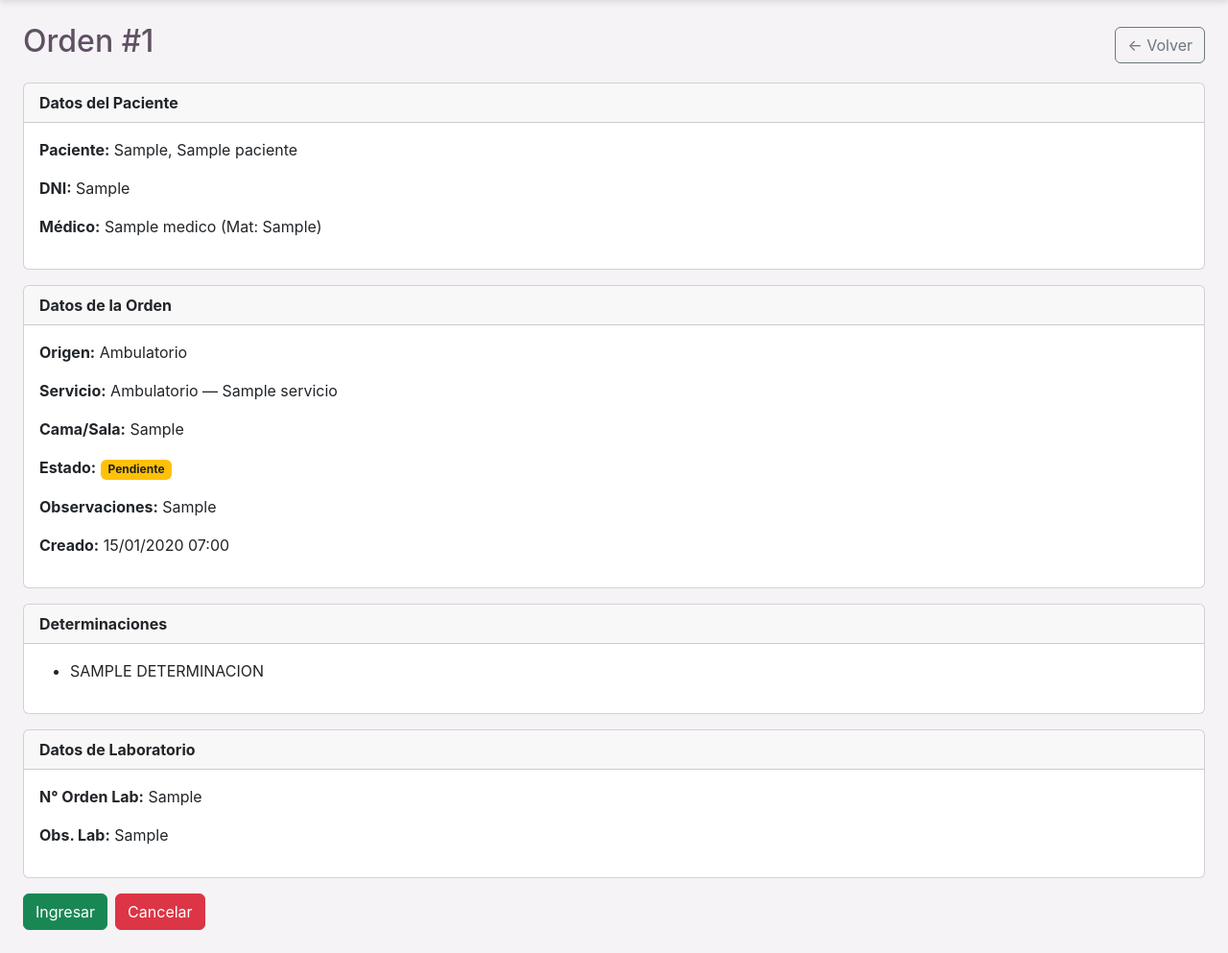
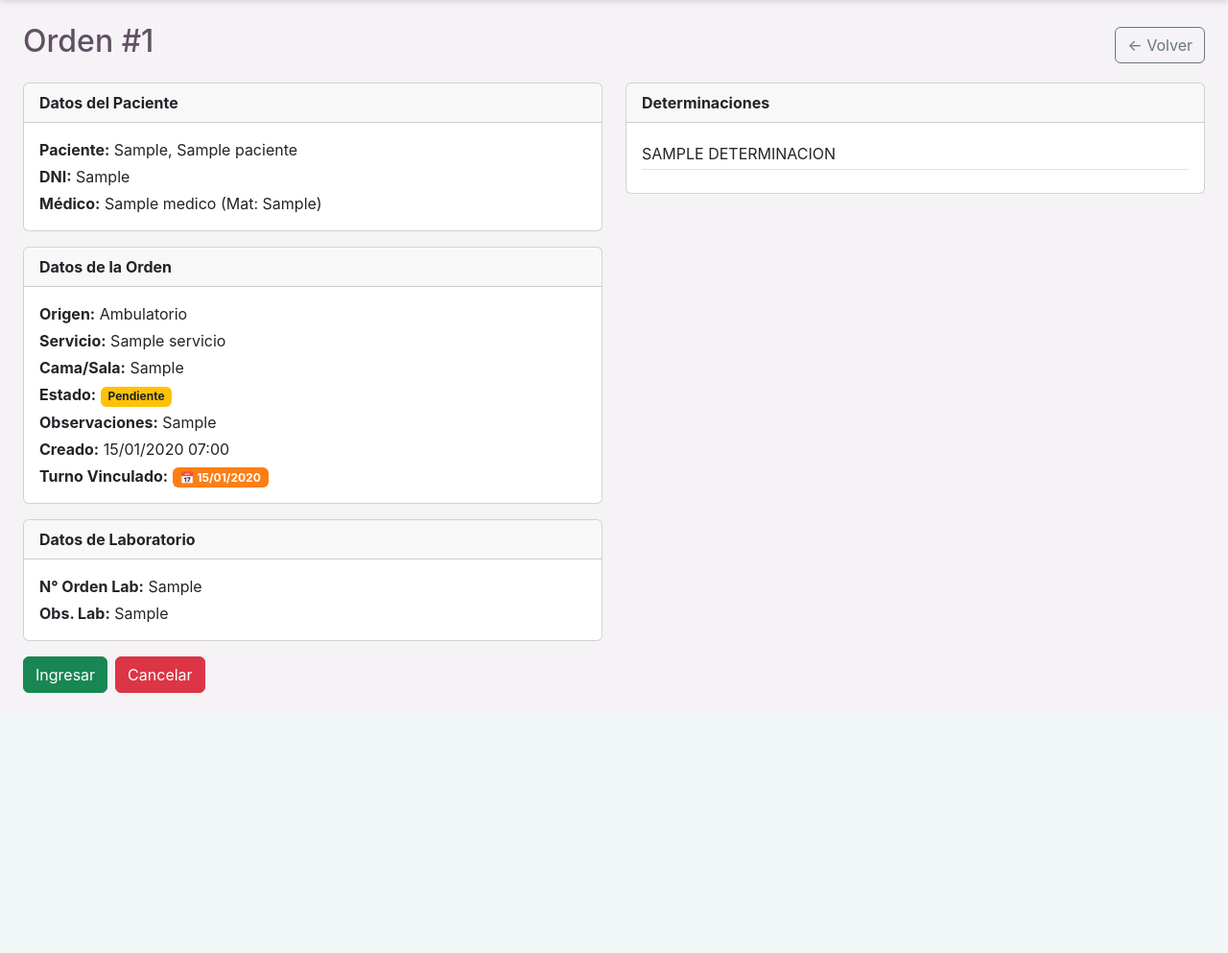
Before and after one commit to maurohcardona/calendario, a Django app: page /ordenes/1/ in a window 1280 px wide. Shown: the part 54-1047 px from the top of the page at 96% size. After the commit the page ends 776 px from the top, so only its background shows below. Run offline with Django 5.2, Linux system fonts and the light colour scheme; a user stored in the database is signed in; tables that the repository leaves empty hold one stand-in row (values such as "Sample post"); data that the repository does not hold is empty; parts of the project's set-up code (start-up, migrations or seed data) failed here and were passed over; some libraries are stand-ins or nearby versions.

Commit message:
feat(ordenes): paginación, columna servicio/cama y detalle en dos columnas
- Paginación server-side en mis_ordenes y todas_ordenes (10 items/página)
- Paginador se oculta con JS cuando hay filtros AJAX activos en mis_ordenes
- Paginador preserva filtros GET en todas_ordenes
- Columna 'Servicio / Cama' en todas_ordenes: muestra nombre sin origen, cama debajo
- Detalle orden dividido en dos columnas: datos/paciente izquierda, determinaciones derecha
- select_related en detalle_orden para evitar N+1
- Columna 'Creada' con fecha+hora en cola_laboratorio reemplaza columna 'Hora'
- Botón '+ Nueva Orden' eliminado de mis_ordenes y todas_ordenes

```diff
--- a/ordenes/templates/ordenes/cola_laboratorio.html
+++ b/ordenes/templates/ordenes/cola_laboratorio.html
@@ -128,8 +128,8 @@
               <th>DNI</th>
               <th>Médico</th>
               <th>Servicio</th>
+              <th>Creada</th>
               <th>Fecha Prog.</th>
-              <th>Hora</th>
               <th>Acciones</th>
             </tr>
           </thead>
@@ -144,6 +144,7 @@
               <td>{{ orden.paciente.iden }}</td>
               <td>{{ orden.medico }}</td>
               <td>{{ orden.servicio|default:"-" }}</td>
+              <td><small class="text-muted">{{ orden.fecha_creacion|date:"d/m/Y H:i" }}</small></td>
               <td>
                 {% if orden.tipo_origen == 'ORDENES_PROGRAMADAS' and orden.fecha_programada %}
                   <span class="badge bg-light text-dark border">{{ orden.fecha_programada|date:"d/m/Y" }}</span>
@@ -151,7 +152,6 @@
                   —
                 {% endif %}
               </td>
-              <td>{{ orden.fecha_creacion|date:"H:i" }}</td>
               <td>
                 {% if orden.tipo_origen == 'AMBULATORIO' %}
                   <a href="{% url 'ordenes:vincular_turno' orden.pk %}" class="btn btn-sm btn-primary">Turno</a>
--- a/ordenes/templates/ordenes/detalle_orden.html
+++ b/ordenes/templates/ordenes/detalle_orden.html
@@ -5,21 +5,26 @@
   <a href="{% url 'ordenes:mis_ordenes' %}" class="btn btn-outline-secondary">← Volver</a>
 </div>
 
+<div class="row g-4">
+
+  {# ── COLUMNA IZQUIERDA: Paciente + Datos de la Orden ── #}
+  <div class="col-md-6">
+
     <div class="card mb-3">
       <div class="card-header fw-bold">Datos del Paciente</div>
       <div class="card-body">
-    <p><strong>Paciente:</strong> {{ orden.paciente.nombre_completo }}</p>
-    <p><strong>DNI:</strong> {{ orden.paciente.iden }}</p>
-    <p><strong>Médico:</strong> {{ orden.medico }}</p>
+        <p class="mb-1"><strong>Paciente:</strong> {{ orden.paciente.nombre_completo }}</p>
+        <p class="mb-1"><strong>DNI:</strong> {{ orden.paciente.iden }}</p>
+        <p class="mb-0"><strong>Médico:</strong> {{ orden.medico }}</p>
       </div>
     </div>
 
     <div class="card mb-3">
       <div class="card-header fw-bold">Datos de la Orden</div>
       <div class="card-body">
-    <p><strong>Origen:</strong> {{ orden.get_tipo_origen_display }}</p>
+        <p class="mb-1"><strong>Origen:</strong> {{ orden.get_tipo_origen_display }}</p>
         {% if orden.tipo_origen == 'ORDENES_PROGRAMADAS' %}
-      <p><strong>Fecha Programada:</strong>
+          <p class="mb-1"><strong>Fecha Programada:</strong>
             {% if orden.fecha_programada %}
               <span class="badge bg-light text-dark border">📅 {{ orden.fecha_programada|date:"d/m/Y" }}</span>
             {% else %}
@@ -27,11 +32,17 @@
             {% endif %}
           </p>
         {% endif %}
-    {% if orden.servicio %}<p><strong>Servicio:</strong> {{ orden.servicio }}</p>{% endif %}
-    {% if orden.sala %}<p><strong>Cama/Sala:</strong> {{ orden.sala }}</p>{% endif %}
-    <p><strong>Estado:</strong>
+        {% if orden.servicio %}
+          <p class="mb-1"><strong>Servicio:</strong> {{ orden.servicio.nombre }}</p>
+        {% endif %}
+        {% if orden.sala %}
+          <p class="mb-1"><strong>Cama/Sala:</strong> {{ orden.sala }}</p>
+        {% endif %}
+        <p class="mb-1"><strong>Estado:</strong>
           {% if orden.estado == 'PENDIENTE' %}
             <span class="badge bg-warning text-dark">Pendiente</span>
+          {% elif orden.estado == 'TURNO' %}
+            <span class="badge" style="background-color:#fd7e14;color:white;">Turno Asignado</span>
           {% elif orden.estado == 'INGRESADA' %}
             <span class="badge bg-info text-dark">Ingresada</span>
           {% elif orden.estado == 'COMPLETADA' %}
@@ -40,27 +51,16 @@
             <span class="badge bg-danger">Cancelada</span>
           {% endif %}
         </p>
-    {% if orden.observaciones %}<p><strong>Observaciones:</strong> {{ orden.observaciones }}</p>{% endif %}
-    <p><strong>Creado:</strong> {{ orden.fecha_creacion|date:"d/m/Y H:i" }}</p>
-  </div>
-</div>
-
-<div class="card mb-3">
-  <div class="card-header fw-bold">Determinaciones</div>
-  <div class="card-body">
-    {% if orden.determinaciones.all %}
-      <ul>
-        {% for det in orden.determinaciones.all %}
-          <li>{{ det.nombre|upper }}</li>
-        {% endfor %}
-      </ul>
+        {% if orden.observaciones %}
+          <p class="mb-1"><strong>Observaciones:</strong> {{ orden.observaciones }}</p>
         {% endif %}
-    {% if orden.determinaciones_complejas.all %}
-      <ul>
-        {% for det in orden.determinaciones_complejas.all %}
-          <li>{{ det.nombre|upper }}</li>
-        {% endfor %}
-      </ul>
+        <p class="mb-1"><strong>Creado:</strong> {{ orden.fecha_creacion|date:"d/m/Y H:i" }}</p>
+        {% if orden.turno %}
+          <p class="mb-0"><strong>Turno Vinculado:</strong>
+            <span class="badge" style="background-color:#fd7e14;color:white;">
+              📅 {{ orden.turno.fecha|date:"d/m/Y" }}
+            </span>
+          </p>
         {% endif %}
       </div>
     </div>
@@ -69,14 +69,14 @@
     <div class="card mb-3">
       <div class="card-header fw-bold">Datos de Laboratorio</div>
       <div class="card-body">
-    {% if orden.numero_orden_lab %}<p><strong>N° Orden Lab:</strong> {{ orden.numero_orden_lab }}</p>{% endif %}
-    {% if orden.observaciones_lab %}<p><strong>Obs. Lab:</strong> {{ orden.observaciones_lab }}</p>{% endif %}
+        {% if orden.numero_orden_lab %}<p class="mb-1"><strong>N° Orden Lab:</strong> {{ orden.numero_orden_lab }}</p>{% endif %}
+        {% if orden.observaciones_lab %}<p class="mb-0"><strong>Obs. Lab:</strong> {{ orden.observaciones_lab }}</p>{% endif %}
       </div>
     </div>
     {% endif %}
 
     {% if es_operador_lab %}
-<div class="d-flex gap-2 mt-3">
+    <div class="d-flex gap-2">
       {% if orden.puede_ingresar %}
         <a href="{% url 'ordenes:ingresar_orden' orden.pk %}" class="btn btn-success">Ingresar</a>
         <a href="{% url 'ordenes:cancelar_orden' orden.pk %}" class="btn btn-danger">Cancelar</a>
@@ -90,4 +90,38 @@
       {% endif %}
     </div>
     {% endif %}
+
+  </div>{# fin col izquierda #}
+
+  {# ── COLUMNA DERECHA: Determinaciones ── #}
+  <div class="col-md-6">
+    <div class="card">
+      <div class="card-header fw-bold">Determinaciones</div>
+      <div class="card-body">
+        {% with dets=orden.determinaciones.all complejas=orden.determinaciones_complejas.all %}
+        {% if dets or complejas %}
+          {% if dets %}
+            <ul class="list-unstyled mb-2">
+              {% for det in dets %}
+                <li class="py-1 border-bottom">{{ det.nombre|upper }}</li>
+              {% endfor %}
+            </ul>
+          {% endif %}
+          {% if complejas %}
+            {% if dets %}<p class="small text-muted text-uppercase mt-3 mb-1" style="letter-spacing:.05em;">Complejas</p>{% endif %}
+            <ul class="list-unstyled mb-0">
+              {% for det in complejas %}
+                <li class="py-1 border-bottom">{{ det.nombre|upper }}</li>
+              {% endfor %}
+            </ul>
+          {% endif %}
+        {% else %}
+          <p class="text-muted mb-0">Sin determinaciones cargadas.</p>
+        {% endif %}
+        {% endwith %}
+      </div>
+    </div>
+  </div>{# fin col derecha #}
+
+</div>{# fin row #}
 {% endblock %}
--- a/ordenes/views.py
+++ b/ordenes/views.py
@@ -1,6 +1,7 @@
 import json
 
 from django.contrib import messages
+from django.core.paginator import Paginator
 from django.contrib.auth.decorators import login_required
 from django.contrib.auth.views import LoginView as DjangoLoginView
 from django.db.models import Q
@@ -344,11 +345,13 @@ def crear_orden_programada(request):
 @medico_requerido
 @medico_requerido
 def mis_ordenes(request):
-    """Vista que muestra las órdenes del médico autenticado (carga inicial sin filtros)."""
+    """Vista que muestra las órdenes del médico autenticado con paginación de 10 por página."""
     medico = request.user.medico
-    ordenes = OrdenLaboratorio.objects.filter(
+    ordenes_qs = OrdenLaboratorio.objects.filter(
         medico=medico
-    ).select_related("paciente", "medico").order_by("-fecha_creacion")[:100]
+    ).select_related("paciente", "medico").order_by("-fecha_creacion")
+    paginator = Paginator(ordenes_qs, 10)
+    ordenes = paginator.get_page(request.GET.get("page", 1))
     return render(request, "ordenes/mis_ordenes.html", {"ordenes": ordenes})
 
 
@@ -414,7 +417,10 @@ def filtrar_mis_ordenes_ajax(request):
 @login_required
 def detalle_orden(request, pk):
     """Vista que muestra el detalle de una orden de laboratorio."""
-    orden = get_object_or_404(OrdenLaboratorio, pk=pk)
+    orden = get_object_or_404(
+        OrdenLaboratorio.objects.select_related("paciente", "medico", "servicio", "turno"),
+        pk=pk,
+    )
     es_operador_lab = request.user.is_superuser or request.user.groups.filter(name="laboratorio").exists()
     return render(
         request,
@@ -615,7 +621,7 @@ def buscar_ordenes_global(request):
 
 @medico_requerido
 def todas_ordenes(request):
-    """Vista con filtros avanzados para buscar todas las órdenes."""
+    """Vista con filtros avanzados para buscar todas las órdenes con paginación de 10 por página."""
     qs = OrdenLaboratorio.objects.select_related("paciente", "medico", "servicio").order_by("-fecha_creacion")
 
     dni = request.GET.get("dni", "").strip()
@@ -634,8 +640,11 @@ def todas_ordenes(request):
 
     servicios = Servicio.objects.filter(activo=True).order_by("nombre")
 
+    paginator = Paginator(qs, 10)
+    ordenes = paginator.get_page(request.GET.get("page", 1))
+
     return render(request, "ordenes/todas_ordenes.html", {
-        "ordenes": qs[:200],
+        "ordenes": ordenes,
         "servicios": servicios,
         "filtros": {
             "dni": dni,
```
Also changed, not shown: ordenes/templates/ordenes/mis_ordenes.html (+40 -7 lines), ordenes/templates/ordenes/todas_ordenes.html (+34 -6 lines). Lines whose indentation alone changed are shown as unchanged.
